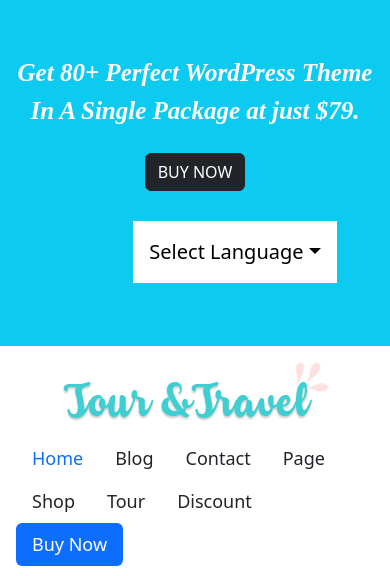
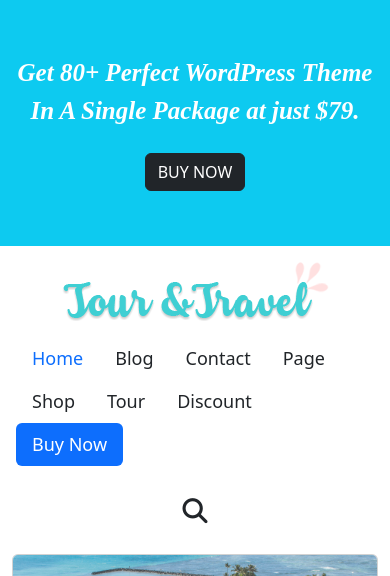
Before and after one commit to Savitha1999/Tours-And-Travels, a plain HTML site: page index.html in a window 390 px wide. Shown: the top 576 px of the page. Drawn offline with nearby package versions, Linux system fonts and the light colour scheme.

Commit message:
Mobile Responsive Apply

```diff
--- a/css/style.css
+++ b/css/style.css
@@ -311,12 +311,16 @@
 
 @media (max-width:720px)
  {
-    .header,.sec
+    .header
     {
         display:inline-block;
-        height: 300px;
+        height: 200px;
         margin-top: 30px;
+    }
 
+    .sec
+    {
+      display: none;
     }
 
 }
@@ -387,7 +391,7 @@
     .relative
     {
       margin-top: 200px;
-      height: 2300px;
+      height: 2000px;
 
     }
 
@@ -397,6 +401,7 @@
  {
     .deal
     {
+      margin: 0;
       display: none;
     }
 
@@ -438,7 +443,7 @@
     .relate
     {
 
-      height: 2100px;
+      height: 1700px;
 
     }
 
--- a/css/style1.css
+++ b/css/style1.css
@@ -155,12 +155,17 @@
 
 @media (max-width:720px)
  {
-    .header,.sec
+    .header
     {
         display:inline-block;
-        height: 300px;
+        height: 200px;
         margin-top: 30px;
 
+    }
+
+    .sec
+    {
+      display: none;
     }
 
 }
--- a/css/style2.css
+++ b/css/style2.css
@@ -176,12 +176,17 @@
 
  @media (max-width:720px)
  {
-     .header,.sec
+    .header
     {
         display:inline-block;
-         height: 300px;
+        height: 200px;
         margin-top: 30px;
 
+    }
+
+    .sec
+    {
+      display: none;
     }
 
 }
--- a/css/style3.css
+++ b/css/style3.css
@@ -150,17 +150,21 @@
  }
 
  @media (max-width:720px)
-  {
-     .header,
-     .sec
-     {
-         display:inline-block;
-         height: 300px;
-         margin-top: 30px;
+ {
+    .header
+    {
+        display:inline-block;
+        height: 200px;
+        margin-top: 30px;
 
-     }
+    }
 
- }
+    .sec
+    {
+      display: none;
+    }
+
+}
 
  @media (max-width:720px)
   {
--- a/css/style4.css
+++ b/css/style4.css
@@ -165,17 +165,21 @@
  }
 
  @media (max-width:720px)
-  {
-     .header,
-     .sec
-     {
-         display:inline-block;
-         height: 300px;
-         margin-top: 30px;
+ {
+    .header
+    {
+        display:inline-block;
+        height: 200px;
+        margin-top: 30px;
 
-     }
+    }
 
- }
+    .sec
+    {
+      display: none;
+    }
+
+}
 
  @media (max-width:720px)
   {
--- a/css/style5.css
+++ b/css/style5.css
@@ -167,12 +167,17 @@
 
  @media (max-width:720px)
  {
-     .header,.sec
+    .header
     {
         display:inline-block;
-         height: 300px;
+        height: 200px;
         margin-top: 30px;
 
+    }
+
+    .sec
+    {
+      display: none;
     }
 
 }
--- a/css/style6.css
+++ b/css/style6.css
@@ -149,17 +149,21 @@
  }
 
  @media (max-width:720px)
-  {
-     .header,
-     .sec
-     {
-         display:inline-block;
-         height: 300px;
-         margin-top: 30px;
+ {
+    .header
+    {
+        display:inline-block;
+        height: 200px;
+        margin-top: 30px;
 
-     }
+    }
 
- }
+    .sec
+    {
+      display: none;
+    }
+
+}
 
  @media (max-width:720px)
   {
```
Lines whose indentation alone changed are shown as unchanged.
